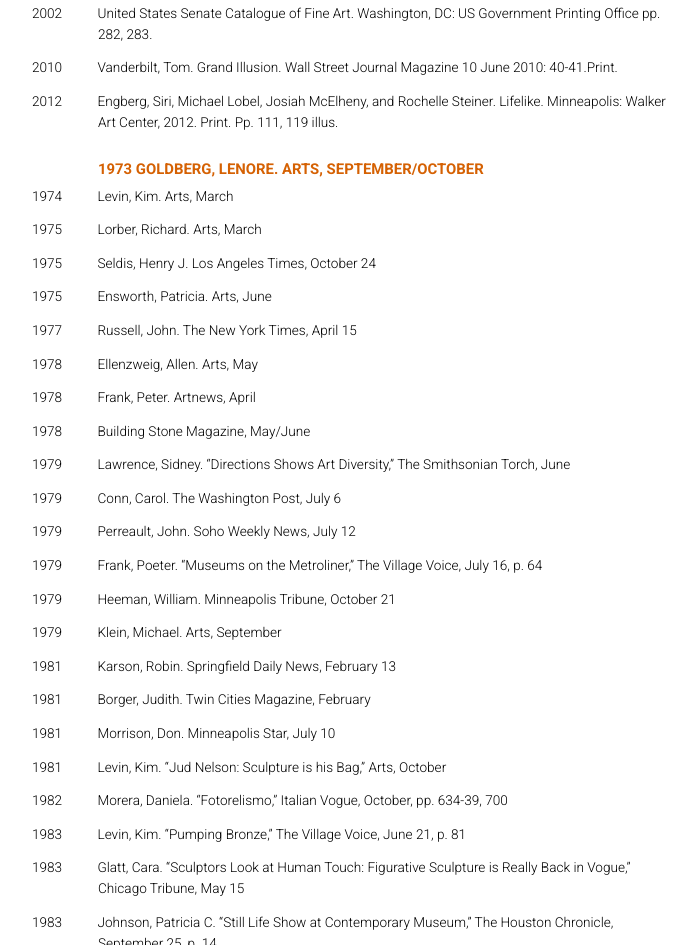
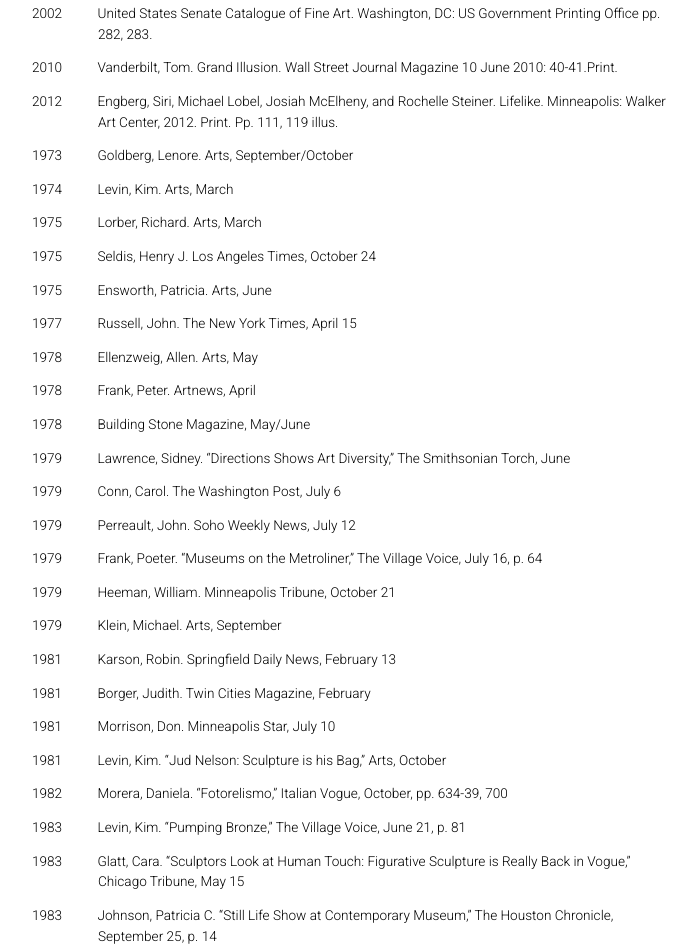
Before and after one commit to kthurm/judNelson, a plain HTML site: page about.html in a window 1280 px wide. Shown: the part 3848-4793 px from the top of the page, without its empty margins (257-954 px from the left). Drawn offline with Linux system fonts and the light colour scheme; a web font is replaced by a local one.

Commit message:
Add files via upload

```diff
--- a/about.html
+++ b/about.html
@@ -292,7 +292,7 @@ Katherine E. Nash Gallery – University of Minnesota, Minneapolis, MN</p>
 <p><span class="date">2012</span>  Engberg, Siri, Michael Lobel, Josiah McElheny, and Rochelle Steiner.
   Lifelike. Minneapolis: Walker Art Center, 2012. Print. Pp. 111, 119 illus.</p>
 
-<h4>1973  Goldberg, Lenore. Arts, September/October</h4>
+<p><span class="date">1973 </span>  Goldberg, Lenore. Arts, September/October</p>
 <p><span class="date">1974</span>  Levin, Kim. Arts, March</p>
 <p><span class="date">1975</span>  Lorber, Richard. Arts, March</p>
 <p><span class="date">1975</span>  Seldis, Henry J. Los Angeles Times, October 24</p>
```
